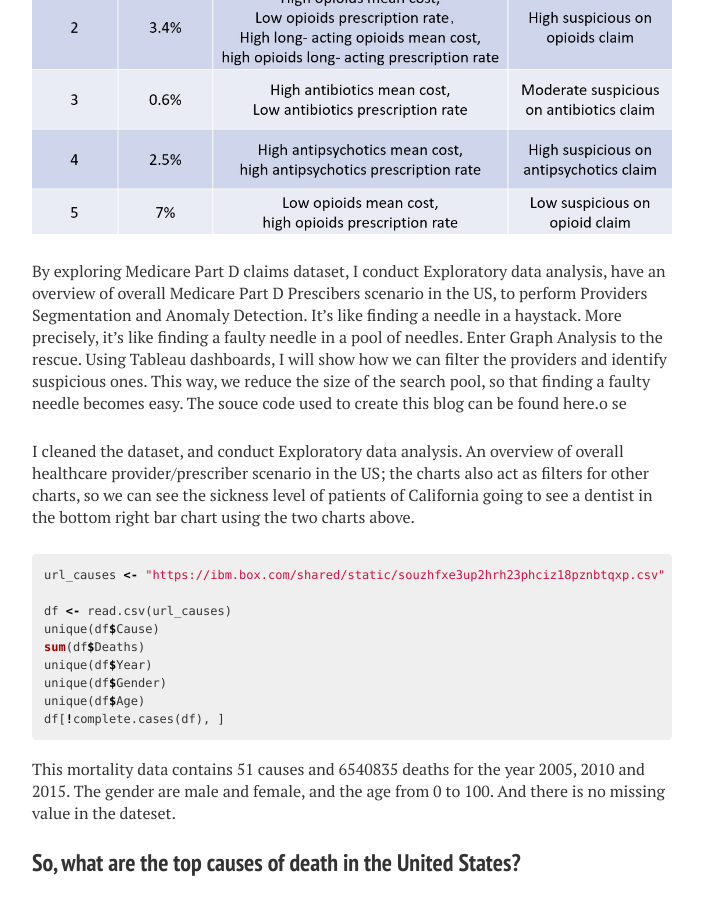
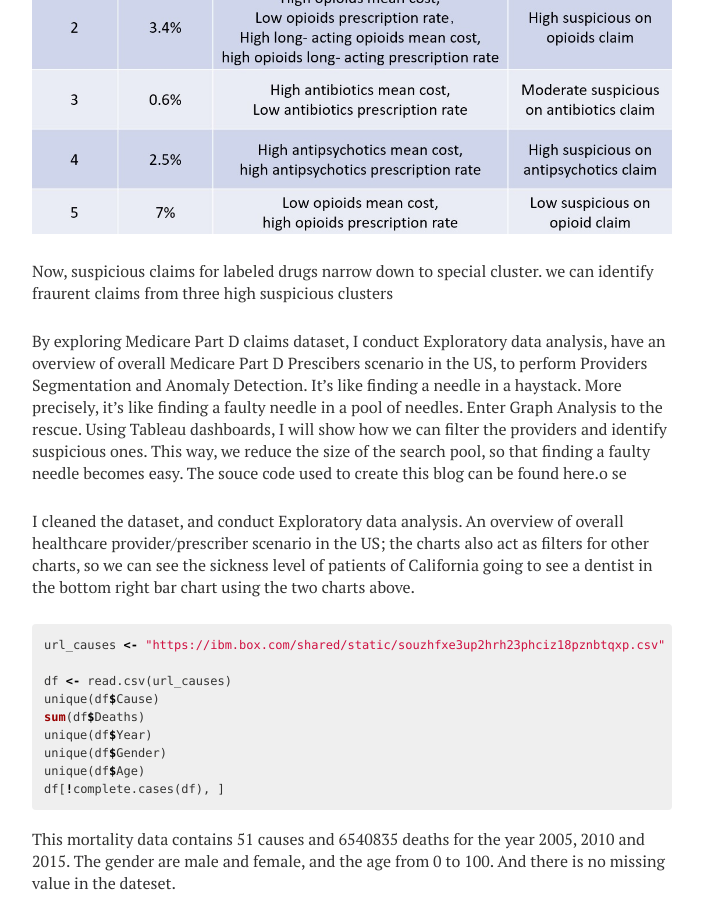
Before and after one commit to Janzhuj/janzhuj.github.io, a Jekyll site: the page built from _posts/2023-08-23-Medicare-Part-D-Claims-Segmentation-and-Anomaly-Detection.md, in a window 1280 px wide and 900 px high, scrolled down 6333 px. Shown: the whole window, without its empty margins (288-991 px from the left). Built offline with Jekyll 4.4.1, drawn with Linux system fonts in a browser that asks for light colours; nearby versions of some CDN libraries; library files that are not in the unit come from our copies; comment, search, counter and statistics services are not loaded.

Commit message:
Update 2023-08-23-Medicare-Part-D-Claims-Segmentation-and-Anomaly-Detection.md

```diff
--- a/_posts/2023-08-23-Medicare-Part-D-Claims-Segmentation-and-Anomaly-Detection.md
+++ b/_posts/2023-08-23-Medicare-Part-D-Claims-Segmentation-and-Anomaly-Detection.md
@@ -74,6 +74,10 @@ for name in df_clean.columns[:-1]:
 ![12](/figs/2023-08-23-Medicare-Part-D-Claims-Segmentation-and-Anomaly-Detection/12.png)
 
 ![13](/figs/2023-08-23-Medicare-Part-D-Claims-Segmentation-and-Anomaly-Detection/13.jpg)
+
+Now, suspicious claims for labeled drugs narrow down to special cluster. we can identify fraurent claims from three high suspicious clusters
+
+
 
 
 By exploring Medicare Part D claims dataset, I conduct Exploratory data analysis, have an overview of overall Medicare Part D Prescibers scenario in the US, to perform Providers Segmentation and Anomaly Detection. It’s like finding a needle in a haystack. More precisely, it’s like finding a faulty needle in a pool of needles. Enter Graph Analysis to the rescue. Using Tableau dashboards, I will show how we can filter the providers and identify suspicious ones. This way, we reduce the size of the search pool, so that finding a faulty needle becomes easy. The souce code used to create this blog can be found here.o se
```
